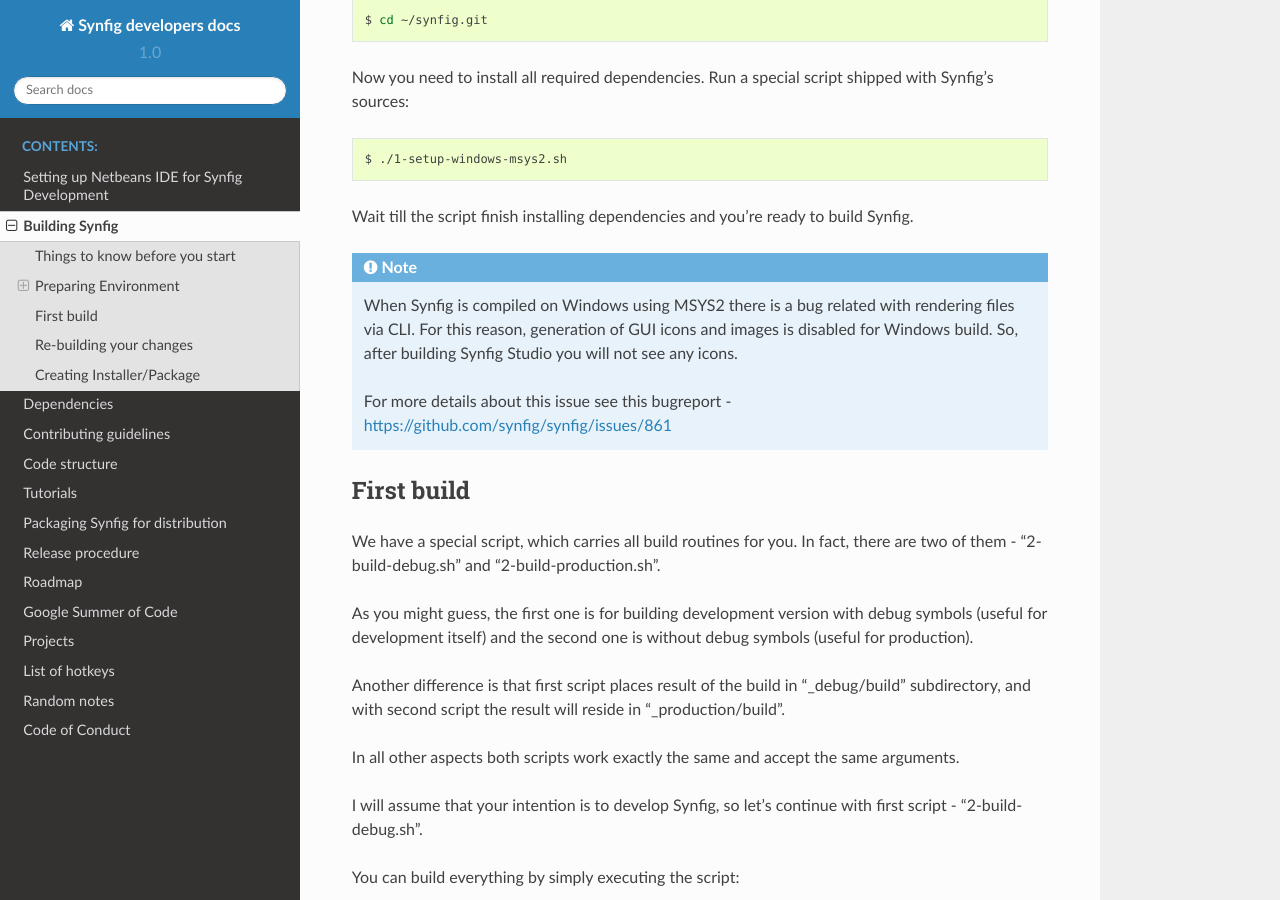
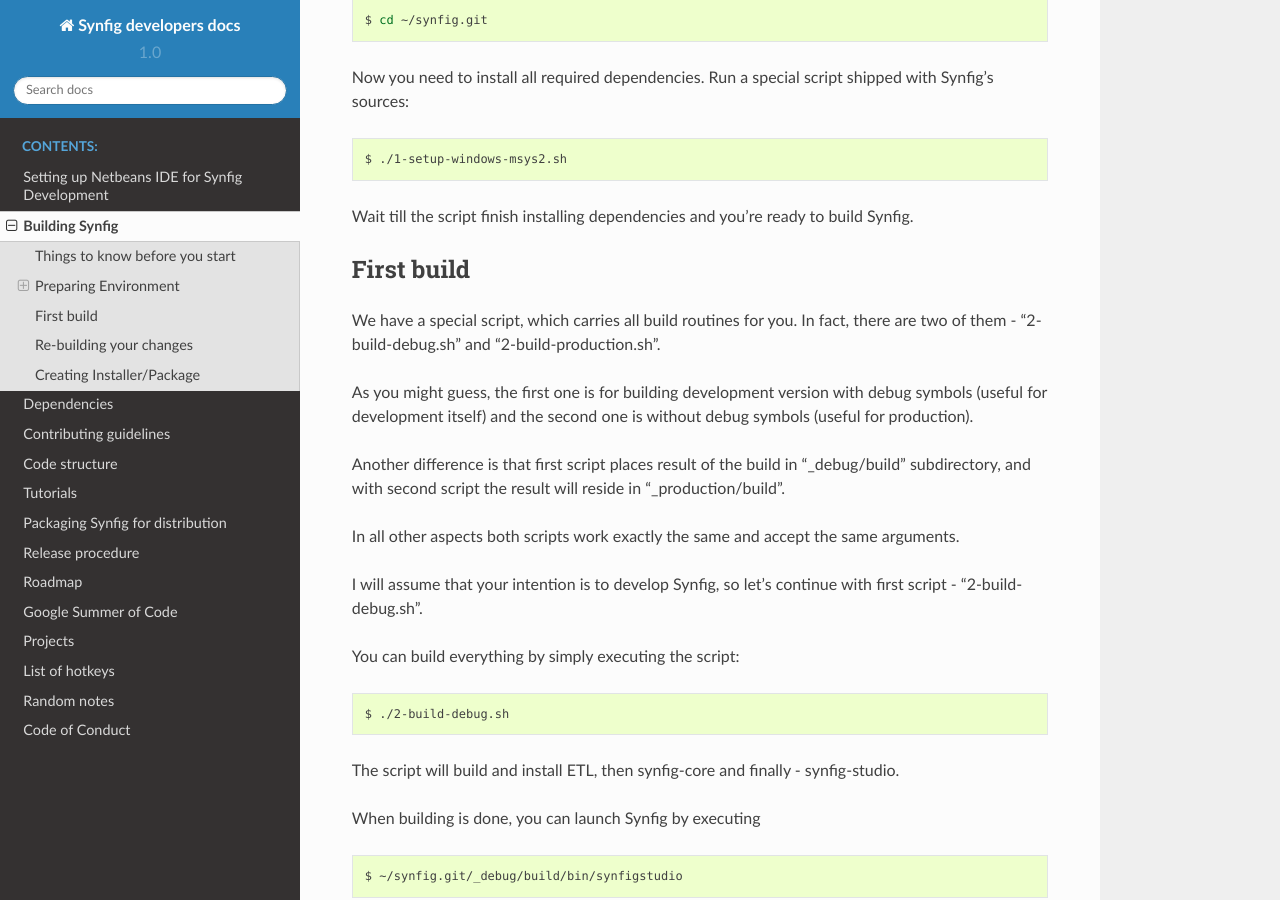
Before and after one commit to synfig/synfig-docs-dev, a Sphinx documentation site: the page built from docs/common/building.rst, in a window 1280 px wide and 900 px high, scrolled down 2786 px. Built offline with Sphinx 7.4.7 and the Read the Docs theme 2.0.0, drawn with Linux system fonts in a browser that asks for light colours.

Commit message:
Now images are built correctly on Windows
Fixed with https://github.com/synfig/synfig/pull/1273

```diff
--- a/docs/common/building.rst
+++ b/docs/common/building.rst
@@ -125,13 +125,6 @@
     $ ./1-setup-windows-msys2.sh
 
 Wait till the script finish installing dependencies and you're ready to build Synfig.
-
-.. note::
-    When Synfig is compiled on Windows using MSYS2 there is a bug related with rendering files via CLI.
-    For this reason, generation of GUI icons and images is disabled for Windows build. So, after building
-    Synfig Studio you will not see any icons.
-
-    For more details about this issue see this bugreport  - https://github.com/synfig/synfig/issues/861
 
 First build
 ~~~~~~~~~~~~~~~~~~~~~~~
```
